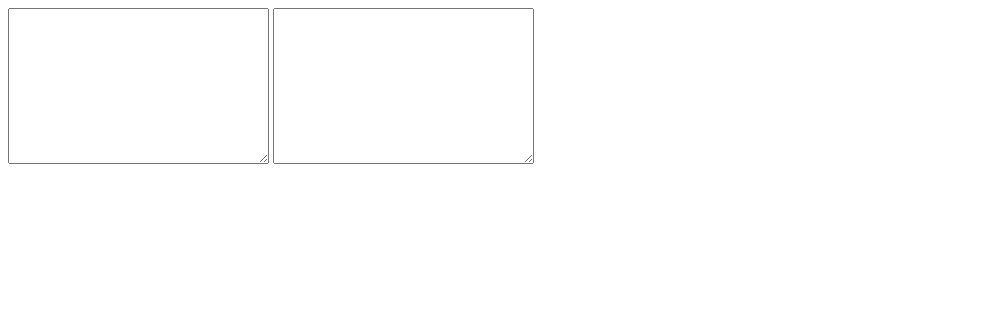
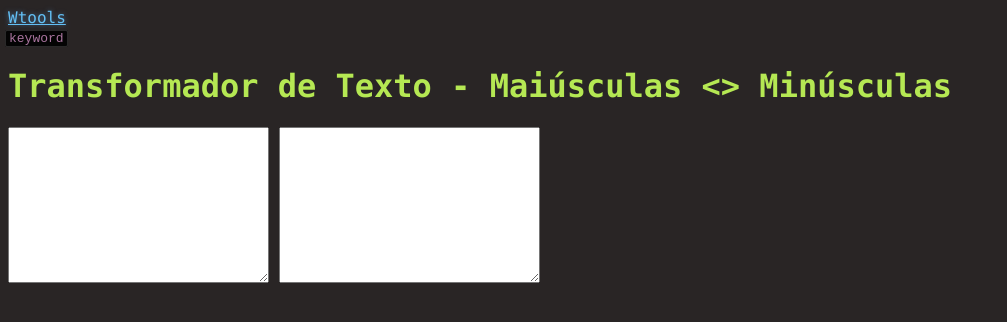
Before and after one commit to walternascimentobarroso/wtools, a website: page src/index.pug in a window 1280 px wide. Shown: the whole page, without its empty margins (0-1007 px from the left). Drawn offline with nearby package versions, Linux system fonts and the light colour scheme; files that its build step writes are made by us from their sources.

Commit message:
[ADD] Scss add
Signed-off-by: Walter Nascimento Barroso <walter.nascimento.barroso@gmail.com>

```diff
--- a/package.json
+++ b/package.json
@@ -19,6 +19,7 @@
   "devDependencies": {
     "browser-sync": "^2.18.13",
     "gulp": "^3.9.1",
-    "gulp-pug": "^3.3.0"
+    "gulp-pug": "^3.3.0",
+    "gulp-sass": "^4.0.1"
   }
 }
--- a/src/index.pug
+++ b/src/index.pug
@@ -5,8 +5,13 @@ html(lang="pt-br")
         meta(name="viewport", content="width=device-width, initial-scale=1.0")
         meta(http-equiv="X-UA-Compatible", content="ie=edge")
         meta(name="theme-color", content="#ee0979")
+        link(href="css/index.css", rel="stylesheet")
         title Wtools
     body
+        a(href="/") Wtools
+        br
+        code.highlighter-rouge keyword
+        h1.text-green Transformador de Texto - Maiúsculas <> Minúsculas
         form
             textarea(name="lower", cols="30", rows="10")
             textarea(name="upper", cols="30", rows="10")
--- /dev/null
+++ b/src/scss/index.scss
@@ -0,0 +1,24 @@
+html {
+    font-family: Monaco, "Bitstream Vera Sans Mono", "Lucida Console", Terminal,
+        monospace;
+    background-color: #292525;
+    color: #eaeaea;
+}
+
+.text-green {
+    color: #b5e853;
+}
+
+a {
+    color: #63c0f5;
+    text-shadow: 0 0 5px rgba(104, 182, 255, 0.5);
+}
+
+code.highlighter-rouge {
+    background: rgba(0, 0, 0, 0.9);
+    border: 1px solid rgba(255, 255, 255, 0.15);
+    padding: 0px 3px;
+    margin: 0px -3px;
+    color: #aa759f;
+    border-radius: 2px;
+}
```
Also changed, not shown: gulpfile.js (+40 -22 lines), 1 other file.
